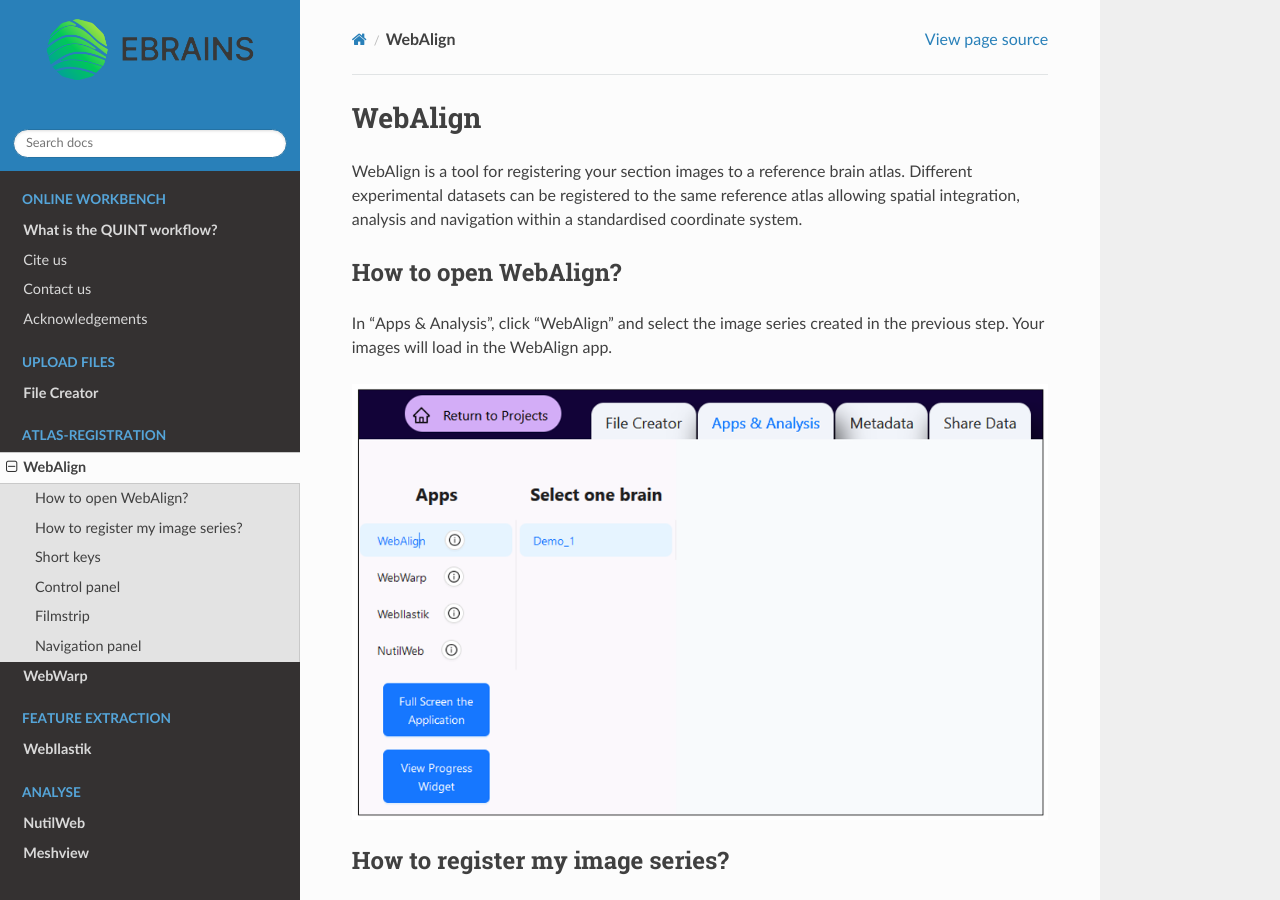
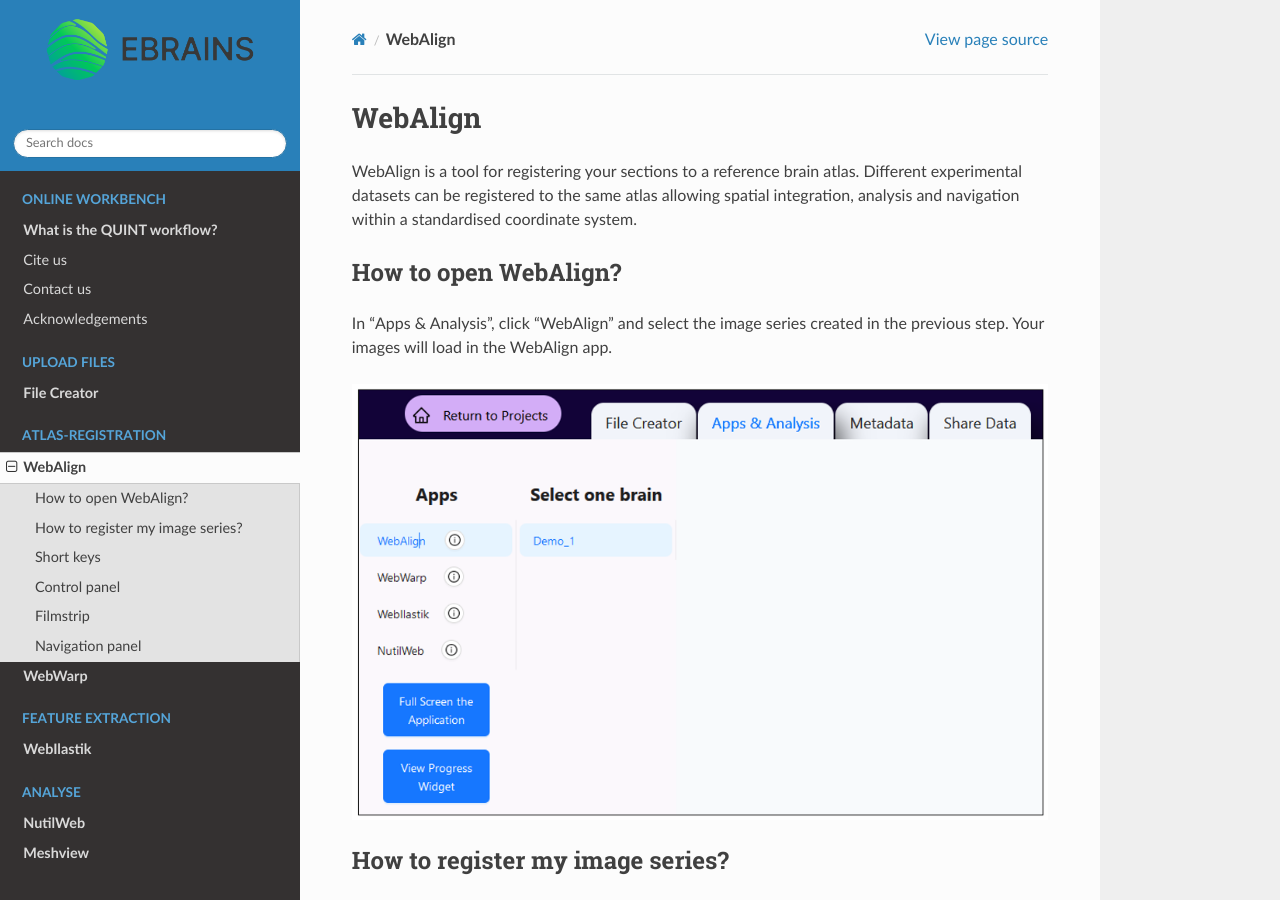
Before and after one commit to Neural-Systems-at-UIO/QUINT_webtools, a Sphinx documentation site: the page built from docs/WebAlign.rst, in a window 1280 px wide and 900 px high. Built offline with Sphinx 7.4.7 and the Read the Docs theme 2.0.0, drawn with Linux system fonts in a browser that asks for light colours.

Commit message:
Update WebAlign.rst

```diff
--- a/docs/WebAlign.rst
+++ b/docs/WebAlign.rst
@@ -1,7 +1,7 @@
 **WebAlign**
 ============
 
-WebAlign is a tool for registering your section images to a reference brain atlas. Different experimental datasets can be registered to the same reference atlas allowing spatial integration, analysis and navigation within a standardised coordinate system.
+WebAlign is a tool for registering your sections to a reference brain atlas. Different experimental datasets can be registered to the same atlas allowing spatial integration, analysis and navigation within a standardised coordinate system.
 
 How to open WebAlign?
 ------------------------
```
